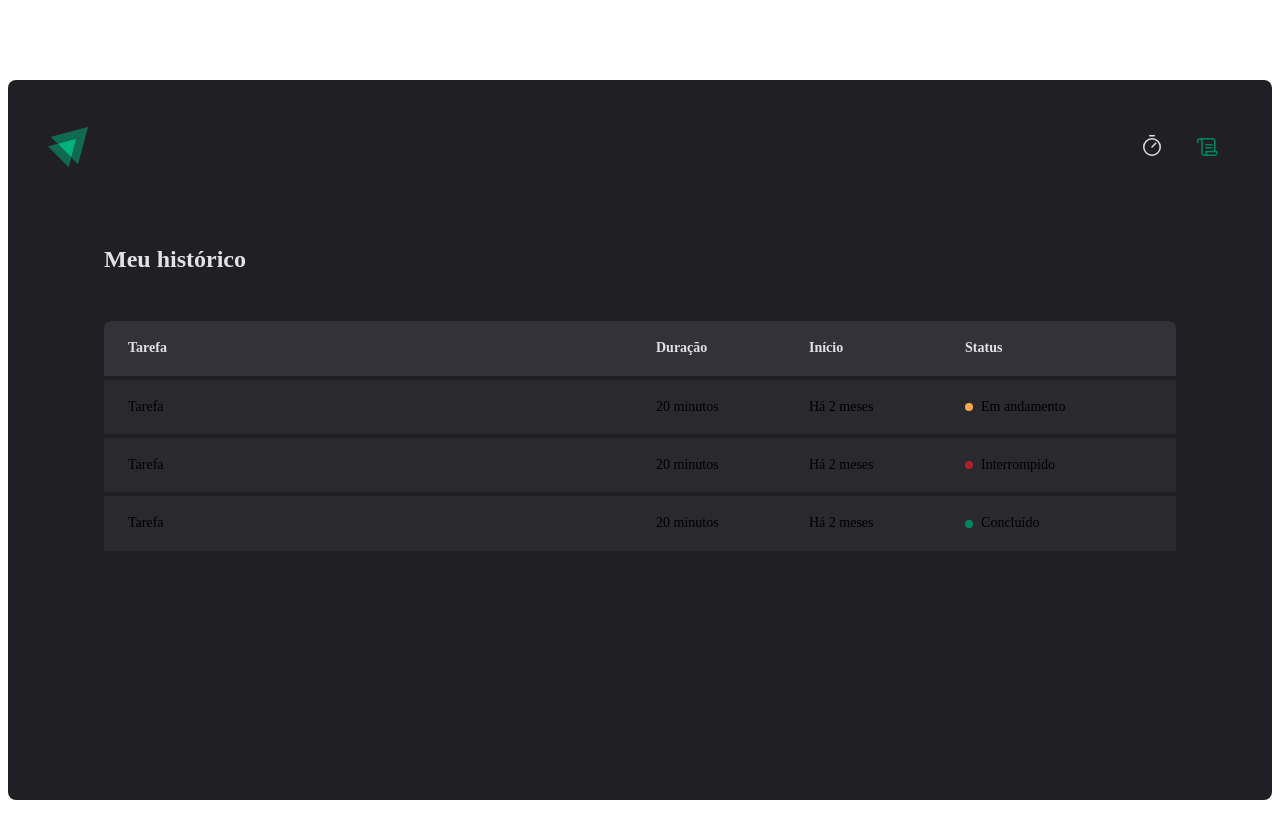
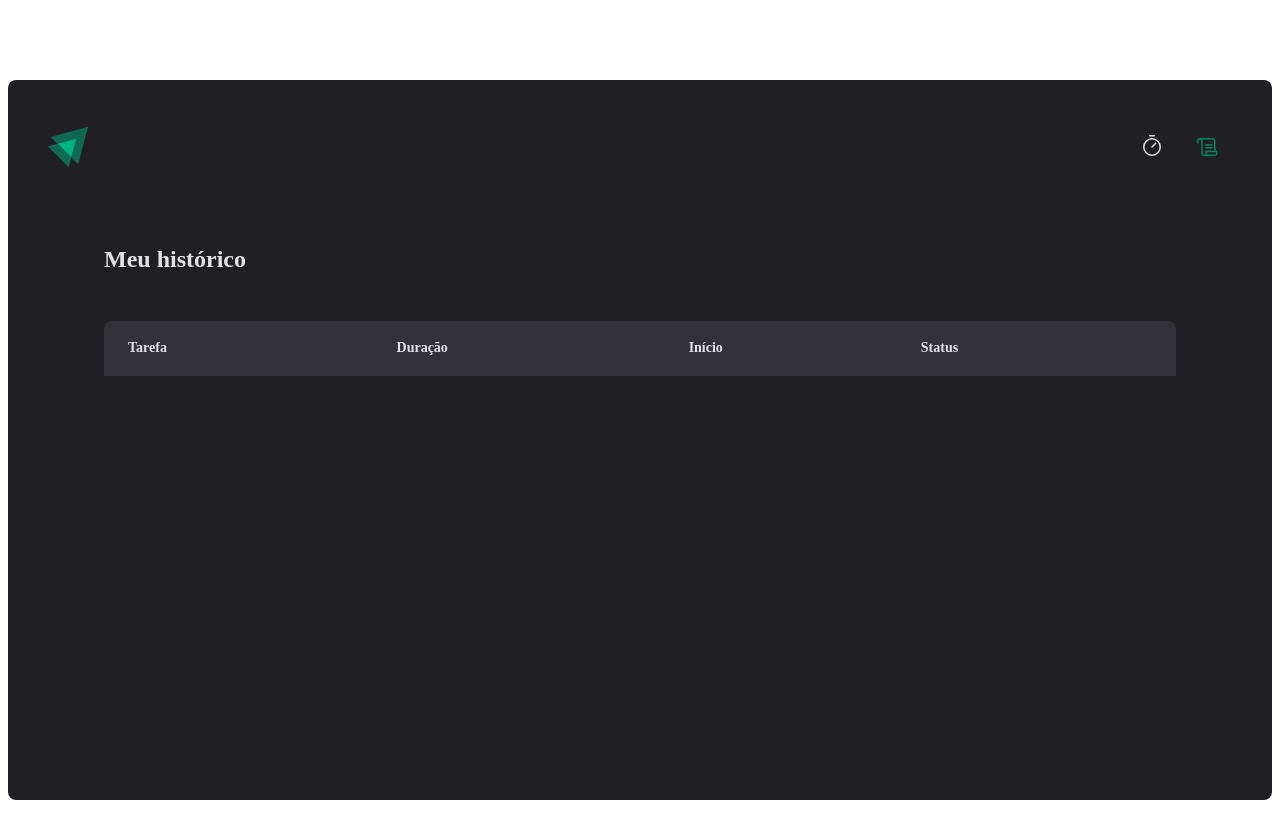
Before and after one commit to FernandoBrino/02-ignite-timer, a React (Vite) app: page /history in a window 1280 px wide. Shown: the top 838 px of the page. Built offline with nearby package versions, Linux system fonts and the light colour scheme.

Commit message:
format startDate using date-fns

```diff
--- a/src/pages/History/index.tsx
+++ b/src/pages/History/index.tsx
@@ -1,4 +1,6 @@
 import { useContext } from 'react'
+import { formatDistanceToNow } from 'date-fns'
+import ptBR from 'date-fns/esm/locale/pt-BR/index.js'
 import { CyclesContext } from '../../contexts/CyclesContext'
 import { HistoryContainer, HistoryList, Status } from './styles'
 
@@ -20,30 +22,31 @@
             </tr>
           </thead>
           <tbody>
-            <tr>
-              <td>Tarefa</td>
-              <td>20 minutos</td>
-              <td>Há 2 meses</td>
-              <td>
-                <Status statusColor="yellow">Em andamento</Status>
-              </td>
-            </tr>
-            <tr>
-              <td>Tarefa</td>
-              <td>20 minutos</td>
-              <td>Há 2 meses</td>
-              <td>
-                <Status statusColor="red">Interrompido</Status>
-              </td>
-            </tr>
-            <tr>
-              <td>Tarefa</td>
-              <td>20 minutos</td>
-              <td>Há 2 meses</td>
-              <td>
-                <Status statusColor="green">Concluído</Status>
-              </td>
-            </tr>
+            {cycles.map((cycle) => {
+              return (
+                <tr key={cycle.id}>
+                  <td>{cycle.task}</td>
+                  <td>{cycle.minutesAmount} minutos</td>
+                  <td>
+                    {formatDistanceToNow(cycle.startDate, {
+                      addSuffix: true,
+                      locale: ptBR,
+                    })}
+                  </td>
+                  <td>
+                    {cycle.finishedDate && (
+                      <Status statusColor="green">Concluído</Status>
+                    )}
+                    {cycle.interruptedDate && (
+                      <Status statusColor="red">Interrompido</Status>
+                    )}
+                    {!cycle.finishedDate && !cycle.interruptedDate && (
+                      <Status statusColor="yellow">Em andamento</Status>
+                    )}
+                  </td>
+                </tr>
+              )
+            })}
           </tbody>
         </table>
       </HistoryList>
```
